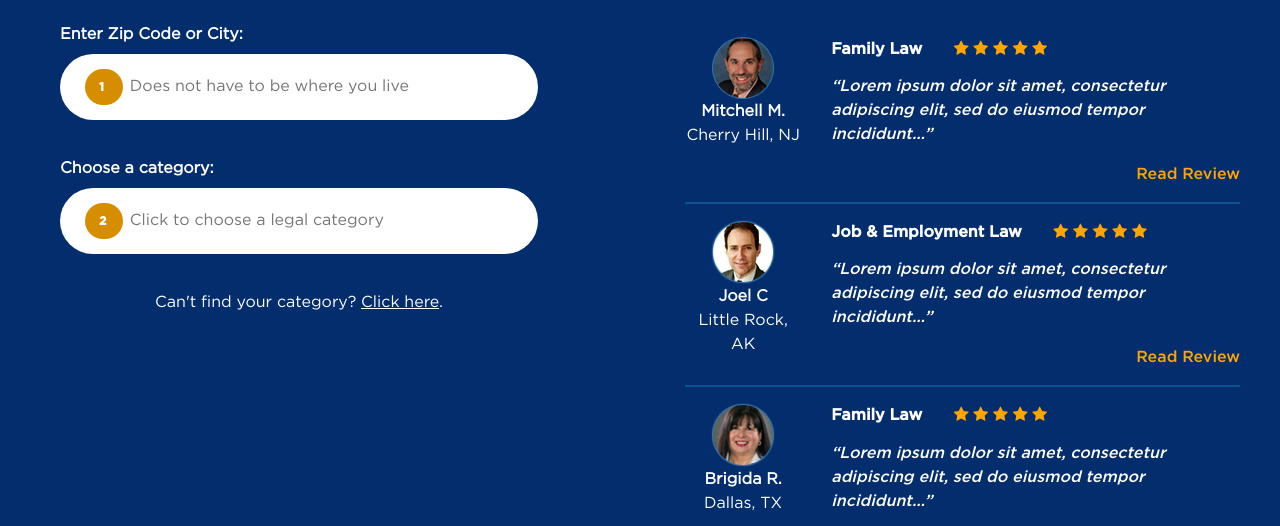
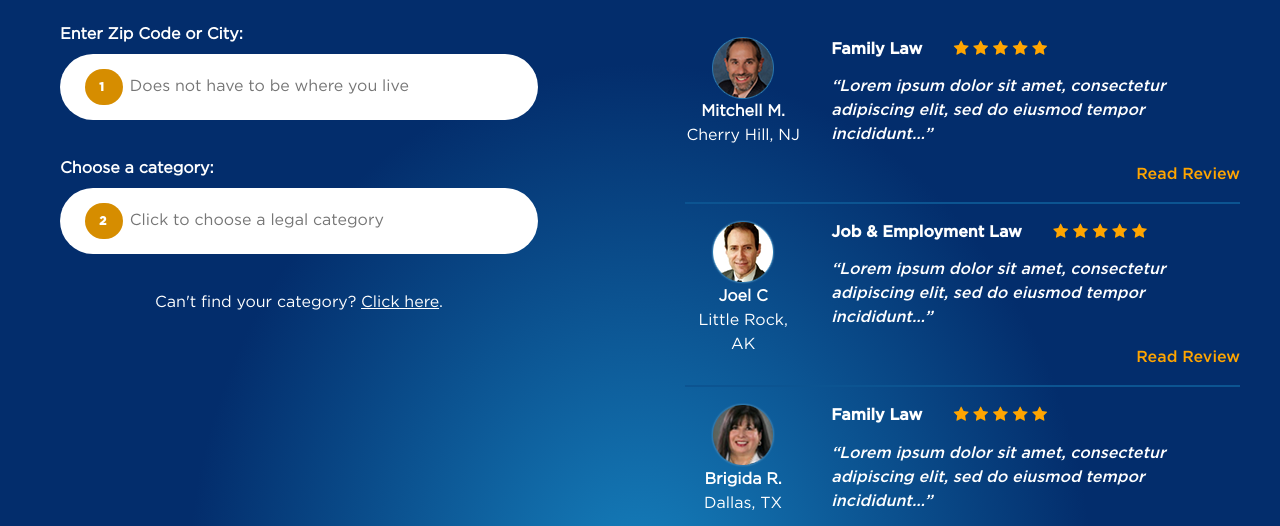
Before and after one commit to ronmichaelk/lm, a plain HTML site: page index.html in a window 1280 px wide. Shown: the part 259-785 px from the top of the page. Drawn offline with Linux system fonts and the light colour scheme.

Commit message:
Adjust gradient for main section's background

```diff
--- a/css/style.css
+++ b/css/style.css
@@ -70,8 +70,10 @@
   }
 
   .lm-main-section {
-    background-color: rgb(3, 45, 108);
     color: #ffffff;
+
+    background: -webkit-radial-gradient(bottom rgb(20, 121, 182) 5%, rgb(3, 45, 108) 50%);
+    background: radial-gradient(at bottom, rgb(20, 121, 182) 5%,  rgb(3, 45, 108) 50%)
   }
 
   .lm-tagline-large1 {
```
